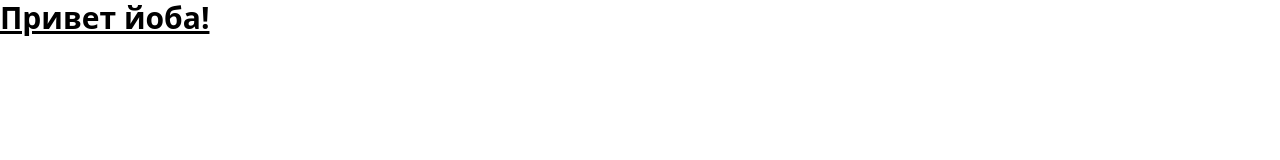
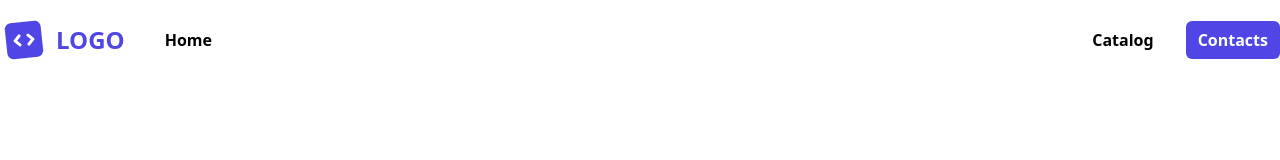
Before and after one commit to not-iron-yury/Tailwind_first-meet, a website: page index.html in a window 1280 px wide. Drawn offline with nearby package versions, Linux system fonts and the light colour scheme.

Commit message:
Header
Changes to be committed:
	new file:   img/editor.jpg
	modified:   index.html

```diff
--- a/index.html
+++ b/index.html
@@ -6,6 +6,35 @@
     <script src="https://cdn.tailwindcss.com"></script>
   </head>
   <body>
-    <h1 class="text-3xl font-bold underline">Привет йоба!</h1>
+    <header class="py-4">
+      <div class="container mx-auto flex items-center gap-x-10">
+        <a href="#" class="flex items-center gap-x-2">
+          <svg
+            xmlns="http://www.w3.org/2000/svg"
+            viewBox="0 0 24 24"
+            fill="currentColor"
+            class="size-12 -rotate-6 text-indigo-600"
+          >
+            <path
+              fill-rule="evenodd"
+              d="M3 6a3 3 0 0 1 3-3h12a3 3 0 0 1 3 3v12a3 3 0 0 1-3 3H6a3 3 0 0 1-3-3V6Zm14.25 6a.75.75 0 0 1-.22.53l-2.25 2.25a.75.75 0 1 1-1.06-1.06L15.44 12l-1.72-1.72a.75.75 0 1 1 1.06-1.06l2.25 2.25c.141.14.22.331.22.53Zm-10.28-.53a.75.75 0 0 0 0 1.06l2.25 2.25a.75.75 0 1 0 1.06-1.06L8.56 12l1.72-1.72a.75.75 0 1 0-1.06-1.06l-2.25 2.25Z"
+              clip-rule="evenodd"
+            />
+          </svg>
+          <span class="text-2xl font-black text-indigo-600">LOGO</span>
+        </a>
+        <nav class="grow">
+          <ul class="flex items-center gap-x-8">
+            <li class="mr-auto"><a class="font-semibold hover:text-indigo-600" href="">Home</a></li>
+            <li class=""><a class="font-semibold hover:text-indigo-600" href="">Catalog</a></li>
+            <li class="">
+              <a class="px-3 py-2 font-semibold rounded-md bg-indigo-600 text-white hover:bg-indigo-700" href=""
+                >Contacts</a
+              >
+            </li>
+          </ul>
+        </nav>
+      </div>
+    </header>
   </body>
 </html>
```
Also changed, not shown: img/editor.jpg (added).
